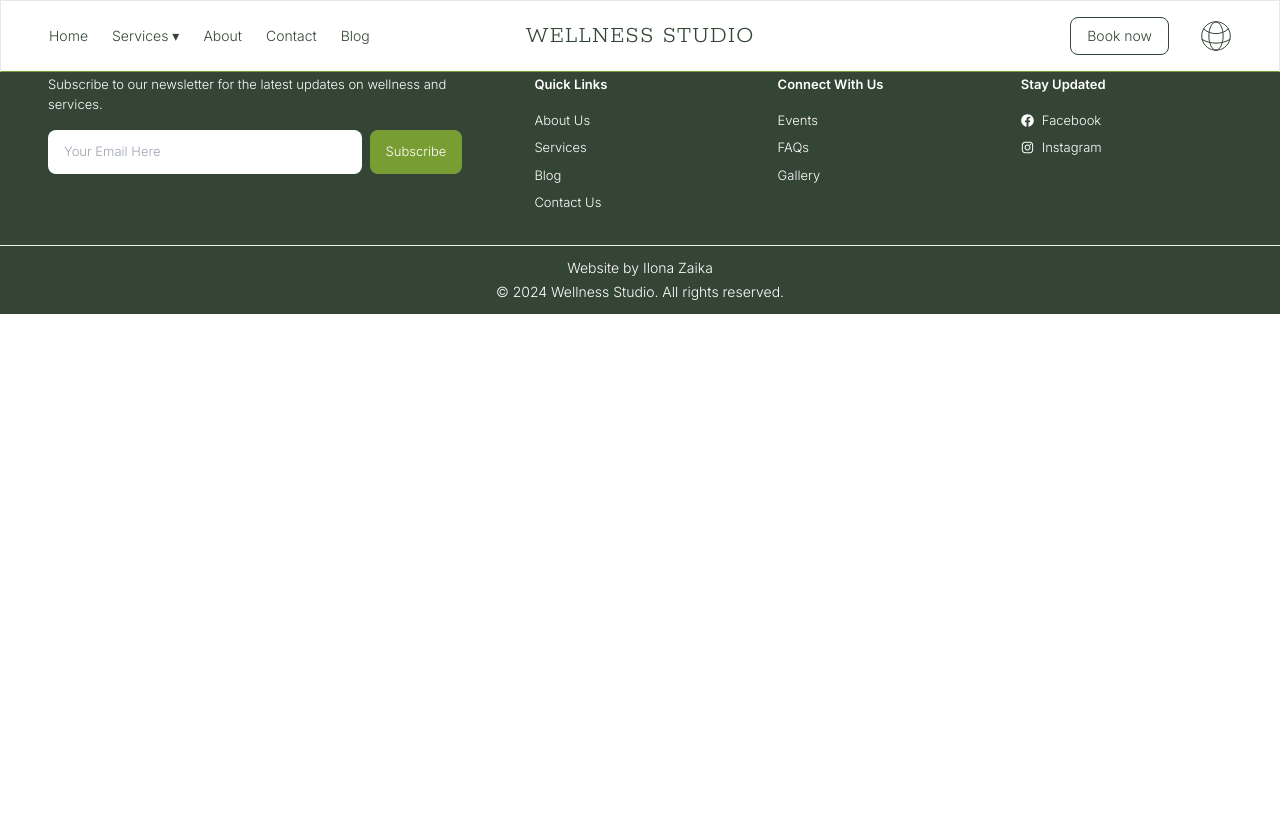
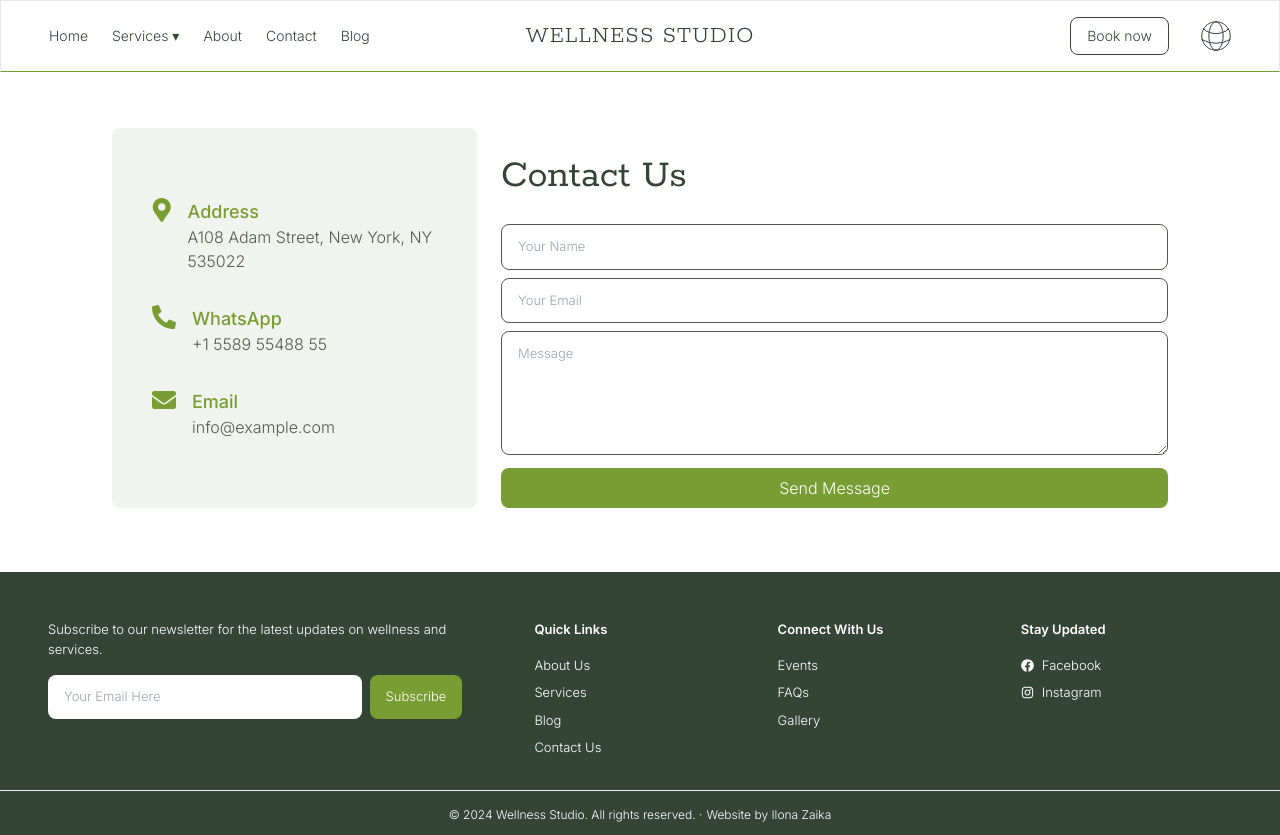
Before and after one commit to IlonaZaika/wellness-blog, a Next.js app: page /contact in a window 1280 px wide. Before the commit the page ends 800 px from the top, so only its background shows below. Built offline with nearby package versions, Linux system fonts and the light colour scheme.

Commit message:
Implemented Contact Page

```diff
--- a/src/app/contact/page.tsx
+++ b/src/app/contact/page.tsx
@@ -1,3 +1,68 @@
+import { FaMapMarkerAlt, FaPhoneAlt, FaEnvelope } from "react-icons/fa";
+
 export default function Contact() {
-  return <div>Contact Page</div>;
+  return (
+    <div className="min-h-auto mt-16">
+      <section className="p-sm md:p-md lg:px-lg ">
+        <div className="flex flex-col md:flex-row md:space-x-6 justify-center">
+          {/* Left Side - Contact Info */}
+          <div className="bg-bgBase text-textGrey p-10 rounded-lg flex items-center">
+            <div className="">
+              <div className="flex items-start space-x-4 py-4">
+                <FaMapMarkerAlt className="text-accent text-2xl" />
+                <div>
+                  <h3 className="font-medium text-accent font-inter">
+                    Address
+                  </h3>
+                  <p className="p-custom">
+                    A108 Adam Street, New York, NY 535022
+                  </p>
+                </div>
+              </div>
+              <div className="flex items-start space-x-4 py-4">
+                <FaPhoneAlt className="text-accent text-2xl" />
+                <div>
+                  <h3 className="font-medium text-accent font-inter">
+                    WhatsApp
+                  </h3>
+                  <p className="p-custom">+1 5589 55488 55 </p>
+                </div>
+              </div>
+              <div className="flex items-start space-x-4 py-4">
+                <FaEnvelope className="text-accent text-2xl" />
+                <div>
+                  <h3 className="font-medium text-accent font-inter">Email</h3>
+                  <p className="p-custom">info@example.com </p>{" "}
+                </div>
+              </div>
+            </div>
+          </div>
+          {/* Right Side - Contact Form */}
+          <div>
+            <h2 className="h2-custom">Contact Us</h2>
+            <form className="font-inter font-light text-white text-[13px]">
+              <input
+                type="text"
+                placeholder="Your Name"
+                className="px-4 py-3 mb-2 rounded-lg w-full font-inter text-textGreen border border-textGrey focus:outline-none"
+              />
+              <input
+                type="email"
+                placeholder="Your Email"
+                className="px-4 py-3 mb-2  rounded-lg w-full font-inter text-textGreen border border-textGrey focus:outline-none"
+              />
+              <textarea
+                placeholder="Message"
+                rows={5}
+                className="px-4 py-3 mb-2 rounded-lg w-full font-inter text-textGreen border border-textGrey focus:outline-none"
+              ></textarea>
+              <button type="submit" className="primary-btn w-full">
+                Send Message
+              </button>
+            </form>
+          </div>
+        </div>
+      </section>
+    </div>
+  );
 }
--- a/src/app/globals.css
+++ b/src/app/globals.css
@@ -63,7 +63,7 @@ h6 {
 }
 
 .primary-btn {
-  @apply font-inter font-light bg-accent text-bgLight rounded-lg hover:bg-btnHoveredGreen px-4 sm:px-6 py-2  text-[14px] sm:text-[16px];
+  @apply font-inter font-light bg-accent text-white rounded-lg hover:bg-btnHoveredGreen hover:text-bgLight px-4 sm:px-6 py-2  text-[14px] sm:text-[16px];
 }
 
 .secondary-btn {
--- /dev/null
+++ b/src/components/FAQ.tsx
@@ -0,0 +1,50 @@
+import { useState } from "react";
+
+const faqs = [
+  {
+    question: "What is this app about?",
+    answer:
+      "This app is a Next.js project styled with Tailwind CSS and built using TypeScript.",
+  },
+  {
+    question: "How do I install dependencies?",
+    answer: "Run `npm install` or `yarn install` in your terminal.",
+  },
+  {
+    question: "Is this app mobile-friendly?",
+    answer: "Yes! Tailwind CSS ensures responsive design out of the box.",
+  },
+];
+
+export default function FAQ() {
+  const [openIndex, setOpenIndex] = useState<number | null>(null);
+
+  const toggleFAQ = (index: number) => {
+    setOpenIndex(openIndex === index ? null : index);
+  };
+
+  return (
+    <div className="max-w-2xl mx-auto p-6">
+      <h2 className="text-2xl font-bold text-center mb-6">FAQs</h2>
+      <div className="space-y-4">
+        {faqs.map((faq, index) => (
+          <div
+            key={index}
+            className="border border-gray-300 rounded-lg p-4 shadow-sm"
+          >
+            <button
+              className="w-full text-left flex justify-between items-center text-lg font-medium"
+              onClick={() => toggleFAQ(index)}
+            >
+              {faq.question}
+              <span>{openIndex === index ? "−" : "+"}</span>
+            </button>
+            {openIndex === index && (
+              <p className="mt-2 text-gray-600">{faq.answer}</p>
+            )}
+          </div>
+        ))}
+      </div>
+    </div>
+  );
+}
--- a/src/components/Footer.tsx
+++ b/src/components/Footer.tsx
@@ -15,7 +15,7 @@ const Footer = () => {
               <input
                 type="email"
                 placeholder="Your Email Here"
-                className="px-4 py-3 rounded-lg w-full text-gray-800 focus:outline-none"
+                className="px-4 py-3 rounded-lg w-full font-inter text-textGreen focus:outline-none"
               />
               <button className="px-4 py-3 ml-2 rounded-lg bg-accent text-white font-inter">
                 Subscribe
@@ -58,12 +58,12 @@ const Footer = () => {
         </div>
       </div>
 
-      <div className="border-t border-bgLight mt-8 pt-3 text-sm text-center">
-        <Link href="#" className="link">
-          Website by Ilona Zaika
-        </Link>
+      <div className="border-t border-bgLight mt-8 pt-3 text-xs text-center">
         <p className="px-6 pt-1">
-          © 2024 Wellness Studio. All rights reserved.
+          © 2024 Wellness Studio. All rights reserved. ·
+          <Link href="#" className="link pl-1">
+            Website by Ilona Zaika
+          </Link>
         </p>
       </div>
     </footer>
--- a/src/components/Gallery.tsx
+++ b/src/components/Gallery.tsx
@@ -118,10 +118,13 @@ export default function Gallery() {
               >
                 <X />
               </button>
-              <img
+              <Image
                 src={selectedImage}
                 alt="Enlarged view"
+                width={500}
+                height={300}
                 className="w-full h-auto"
+                layout="intrinsic"
               />
             </motion.div>
           </motion.div>
```
